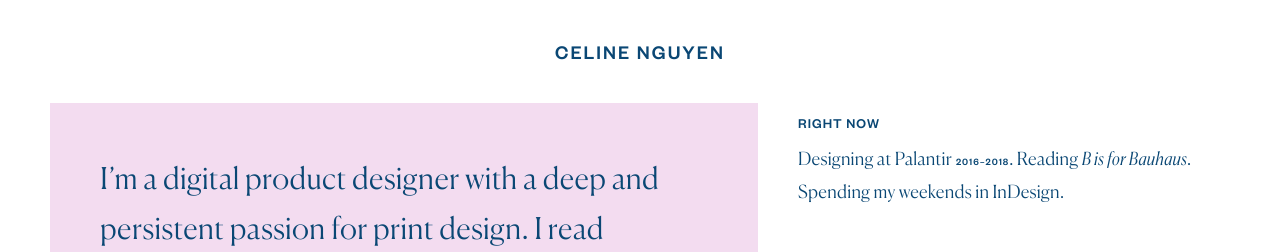
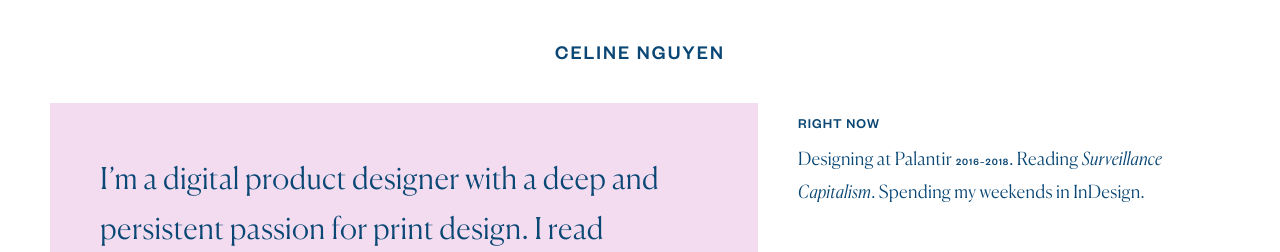
Before and after one commit to celinenguyen/celinenguyen.com, an Eleventy site: page source/index.html in a window 1280 px wide. Shown: the top 252 px of the page. Built offline with nearby package versions, Linux system fonts and the light colour scheme; Eleventy itself is replaced by a stand-in of ours; files that its build step writes are made by us from their sources.

Commit message:
Update the book I'm reading

```diff
--- a/source/index.html
+++ b/source/index.html
@@ -48,7 +48,7 @@
       <section class="cv">
         <section class="cv-right-now">
           <h2>Right now</h2>
-          <p>Designing at Palantir&thinsp;<time datetime="2016/2018">2016–2018</time>. Reading <em>B is for Bauhaus</em>. Spending my weekends in InDesign.</p>
+          <p>Designing at Palantir&thinsp;<time datetime="2016/2018">2016–2018</time>. Reading <em>Surveillance Capitalism</em>. Spending my weekends in InDesign.</p>
         </section>
         <section class="cv-previously">
           <h2>Previously</h2>
```
